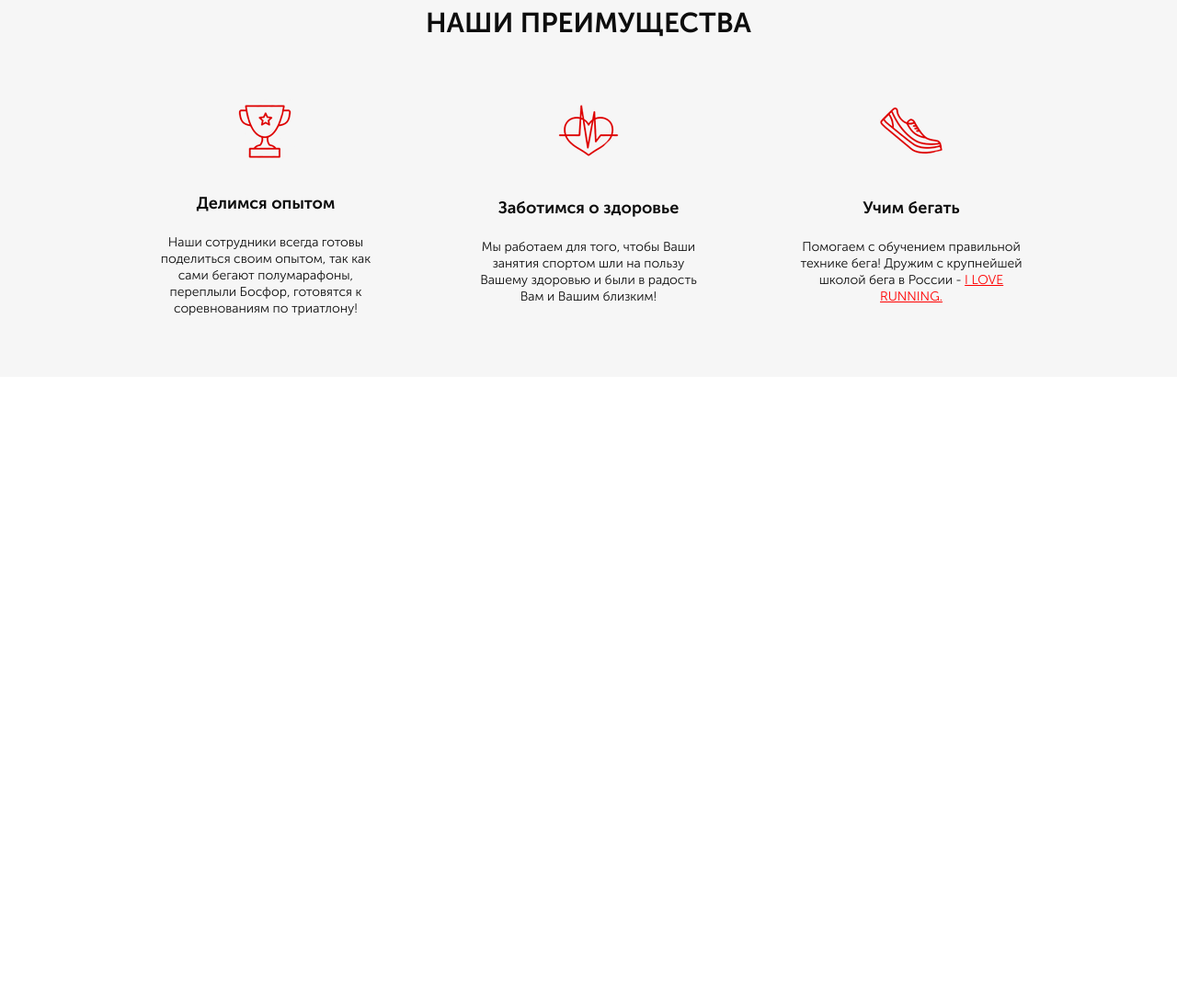
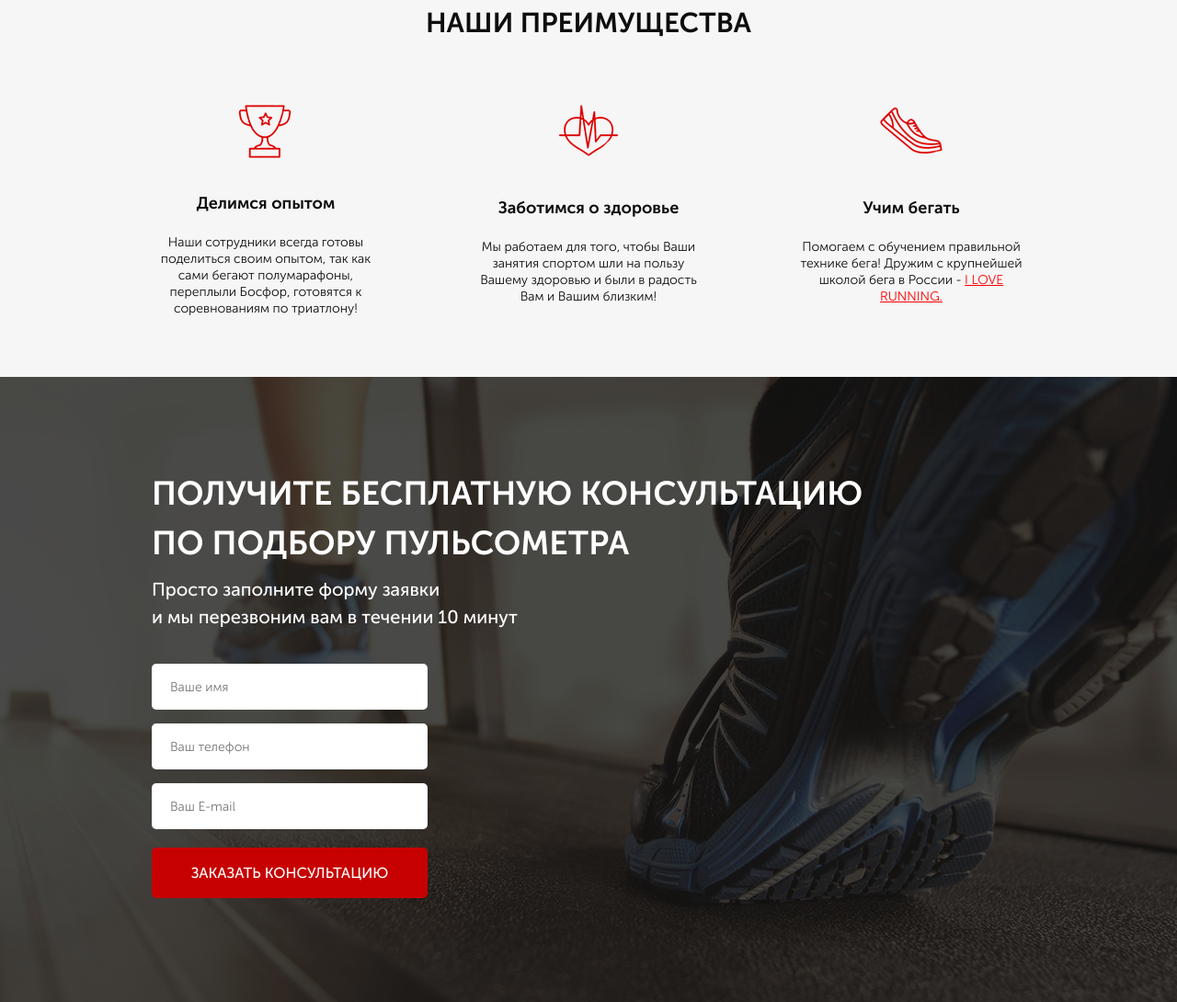
Before and after one commit to ShumilovaMa/pulse_1, a website: page src/index.html in a window 1280 px wide. Shown: the part 742-1832 px from the top of the page at 92% size. Before the commit the page ends 1152 px from the top, so only its background shows below. Drawn offline with Linux system fonts and the light colour scheme.

Commit message:
step three

```diff
--- a/src/index.html
+++ b/src/index.html
@@ -55,6 +55,7 @@
 
         </div>
     </div>
+
     <div class="advantages">
         <div class="container">
             <h2 class="title">НАШИ ПРЕИМУЩЕСТВА</h2>
@@ -98,5 +99,24 @@
         </div>
 
     </div>
+
+    <div class="consultation">
+        <div class="container">
+            <h2 class="title title_left">
+                Получите бесплатную консультацию<br>
+                по подбору пульсометра
+            </h2>
+            <div class="consultation__descr">
+                Просто заполните форму заявки<br>
+                и мы перезвоним вам в течении 10 минут
+            </div>
+            <form class="feed-form" action="#">
+                <input name="name" required placeholder="Ваше имя" type="text">
+                <input name="phone"required placeholder="Ваш телефон" type="number">
+                <input name="email"required placeholder="Ваш E-mail" type="email">
+                <button class="button button_submit">заказать кОНСУЛЬТАЦИЮ</button>
+            </form>
+        </div>
+    </div>
 </body>
 </html>
--- a/src/sass/blocks/_buttons.scss
+++ b/src/sass/blocks/_buttons.scss
@@ -14,4 +14,9 @@
         height: 54px;
         font-size: 16px;
     }
+    &_submit {
+        width: 100%;
+        height: 55px;
+        font-size: 16px;
+    }
 }
--- /dev/null
+++ b/src/sass/blocks/_consultation.scss
@@ -0,0 +1,10 @@
+.consultation {
+    min-height: 680px;
+    padding: 100px 0 108px 0;
+    background: url('../../img/consultation.jpeg') center (center/cover) no-repeat;
+    &__descr {
+        color: #FFFFFF;
+        font-weight: 500;
+        font-size: 20px;
+    }
+}
--- /dev/null
+++ b/src/sass/blocks/_forms.scss
@@ -0,0 +1,20 @@
+.feed-form {
+    margin-top: 36px;
+    display: flex;
+    flex-direction: column;
+    width: 300px;
+    input {
+        height: 50px;
+        border-radius: 5px;
+        background-color: #FFFFFF;
+        margin-bottom: 15px;
+        border: none;
+        padding: 0 20px;
+        color: #4B4B4B;
+        font-weight: 300;
+        font-size: 14px;
+        &:nth-child(3){
+            margin-bottom: 20px;
+        }
+    }
+}
--- a/src/sass/blocks/_titles.scss
+++ b/src/sass/blocks/_titles.scss
@@ -3,4 +3,11 @@
     font-weight: 700;
     font-size: 30px;
     text-align: center;
+    text-transform: uppercase;
+    &_left {
+        color: #FFFFFF;
+        font-size: 36px;
+        text-align: left;
+        line-height: 54px;
+    }
 }
--- a/src/sass/style.scss
+++ b/src/sass/style.scss
@@ -11,3 +11,5 @@
 @import 'blocks/buttons';
 @import 'blocks/advantages';
 @import 'blocks/titles';
+@import 'blocks/consultation';
+@import 'blocks/forms';
```
Also changed, not shown: src/css/style.min.css.
